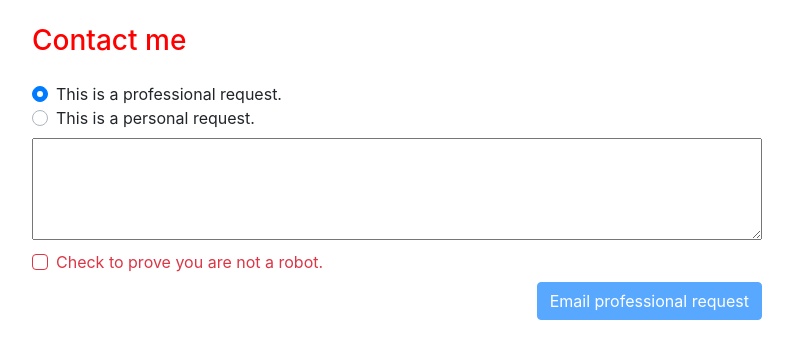
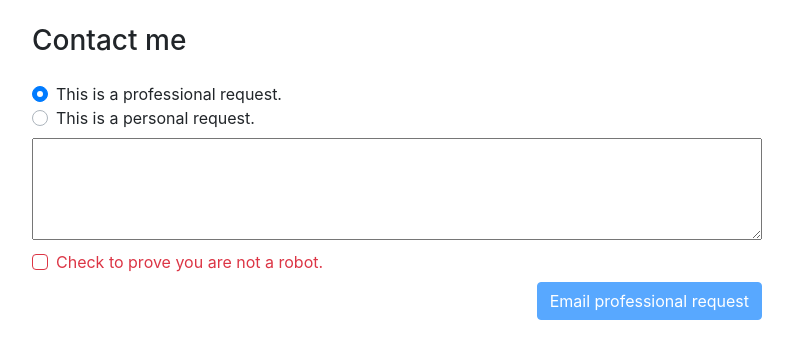
Before and after one commit to 149203/my-first-project, a plain HTML site: page index.html in a window 1280 px wide. Shown: the whole page, without its empty margins (243-1036 px from the left). Drawn offline with nearby package versions, Linux system fonts and the light colour scheme.

Commit message:
remove h3 style

```diff
--- a/style.css
+++ b/style.css
@@ -10,7 +10,3 @@ button:disabled {
 .custom-radio label {
    cursor: pointer;
 }
-
-h3 {
-   color: red;
-}
```
